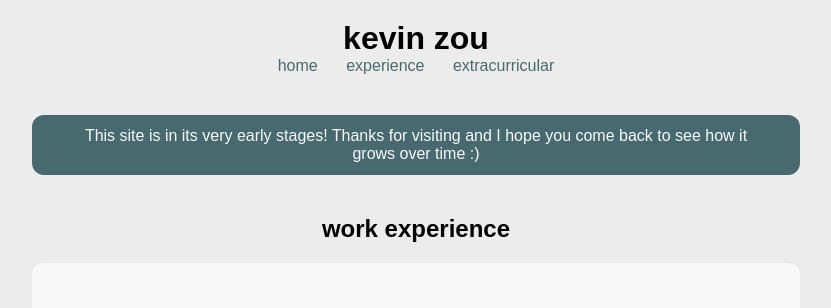
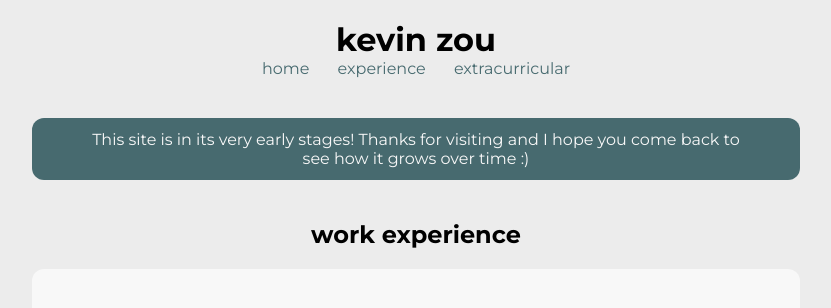
Before and after one commit to kevin-zou/kevin-zou.github.io, a plain HTML site: page index.html in a window 1280 px wide. Shown: the top 308 px of the page, without its empty margins (224-1055 px from the left). Drawn offline with Linux system fonts and the light colour scheme.

Commit message:
Change font to Monserrat

```diff
--- a/styles.css
+++ b/styles.css
@@ -1,3 +1,5 @@
+@import url('https://fonts.googleapis.com/css2?family=Montserrat:ital,wght@0,400;0,700;1,400;1,700&display=swap');
+
 * {
   margin: 0;
 }
@@ -9,7 +11,7 @@ html {
 body {
   background: #ECECEC;
   text-align: center;
-  font-family: 'Arial';
+  font-family: 'Montserrat', sans-serif;
   margin: 0 20%;
   color: #000000;
 }
@@ -59,6 +61,7 @@ p:not(:first-of-type) {
   margin-top: 20px;
   opacity: 0;
   animation: bounce-in 0.7s ease forwards 0.3s;
+  font-weight: 400;
 }
 
 @keyframes bounce-in {
```
